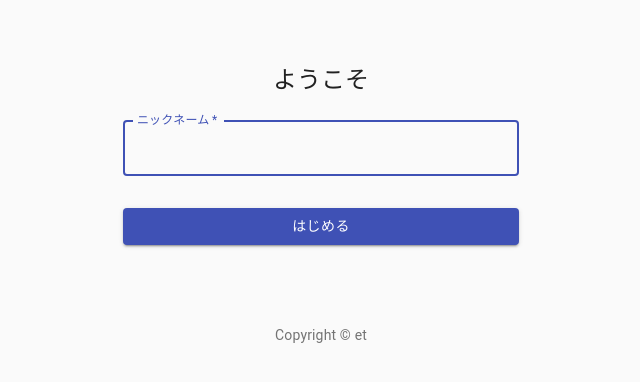
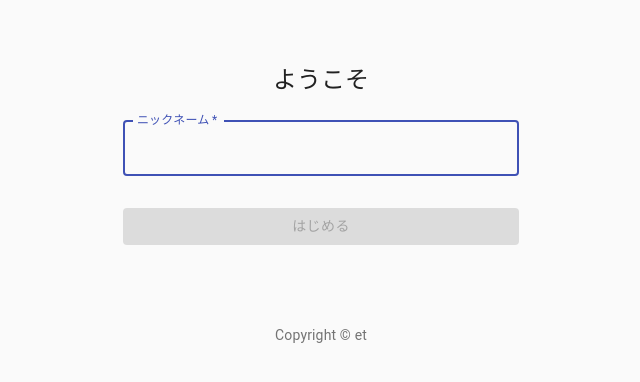
Before and after one commit to pon56/idobata, a React (Create React App) app: page / in a window 1280 px wide. Shown: the top 382 px of the page, without its empty margins (319-959 px from the left). Built offline with nearby package versions, Linux system fonts and the light colour scheme.

Commit message:
compinents update

```diff
--- a/src/components/SignIn.js
+++ b/src/components/SignIn.js
@@ -41,7 +41,7 @@ const useStyles = makeStyles((theme) => ({
   },
 }));
 
-export default function SignIn({setName}) {
+export default function SignIn({}) {
   const classes = useStyles();
 
   const [disabled, setDisabled] = useState(true);
@@ -49,7 +49,7 @@ export default function SignIn({setName}) {
   console.log(string);
 
   useEffect(()=>{
-    const disabled = string !=="";
+    const disabled = string ==="";
     setDisabled(disabled)
     console.log(disabled)
   },[string])
@@ -77,12 +77,15 @@ export default function SignIn({setName}) {
           />
 
           <Button
-            type="submit"
+            type="button"
             fullWidth
             variant="contained"
             color="primary"
             className={classes.submit}
             disabled={disabled}
+            onClick={()=>{
+                setName(string);
+            }}
           >
             はじめる
           </Button>
```
